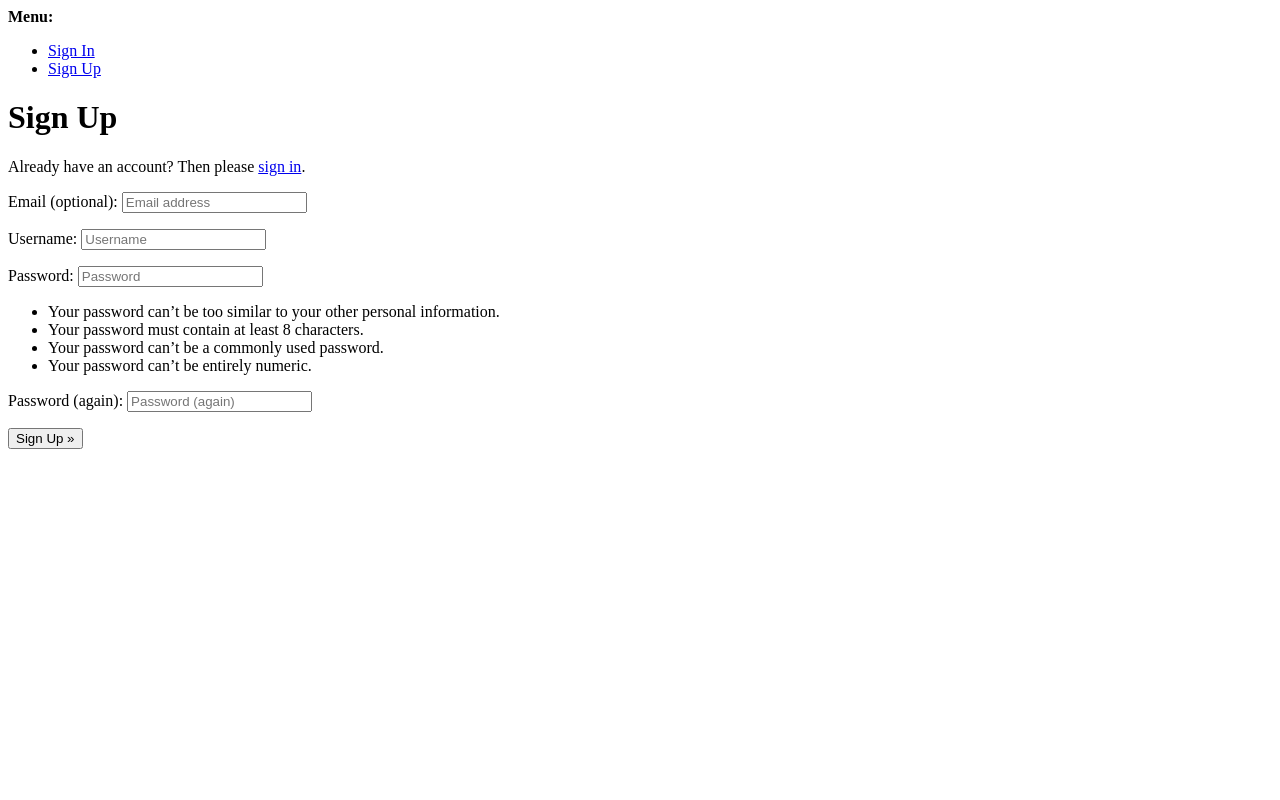
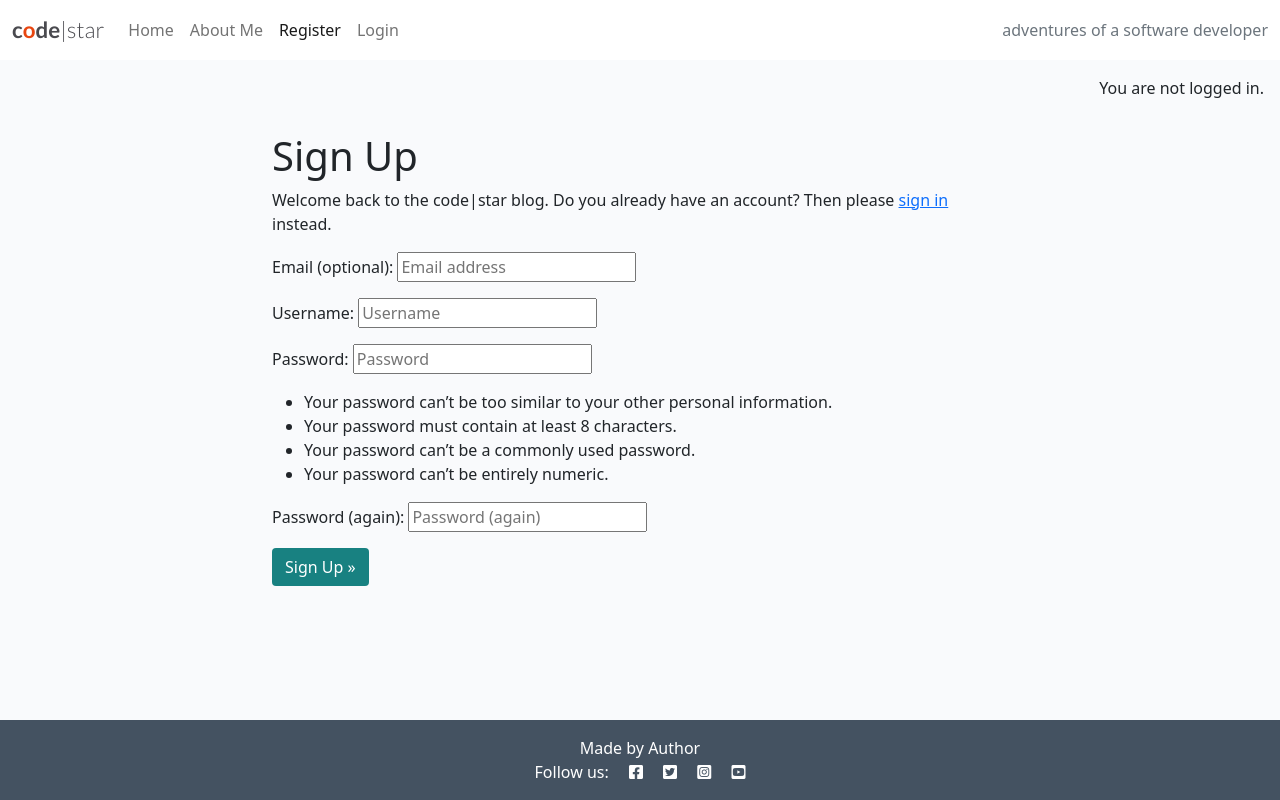
Before and after one commit to harrypmdev/django-blog, a Django app: page /accounts/signup/ in a window 1280 px wide. Run offline with Django 4.2, Linux system fonts and the light colour scheme.

Commit message:
feat: style register page

```diff
--- a/codestar/settings.py
+++ b/codestar/settings.py
@@ -32,7 +32,7 @@ TEMPLATES_DIR = os.path.join(BASE_DIR, 'templates')
 SECRET_KEY = os.environ.get('SECRET_KEY')
 
 # SECURITY WARNING: don't run with debug turned on in production!
-DEBUG = False
+DEBUG = True
 
 ALLOWED_HOSTS = ['8000-harrypmdev-djangoblog-050qxavpju7.ws.codeinstitute-ide.net',
 'https://8000-harrypmdev-djangoblog-9flo70syblz.ws.codeinstitute-ide.net/',
@@ -57,7 +57,7 @@ INSTALLED_APPS = [
     'about',
 ]
 
-# Constants for authorisation (AllAuth)
+# Constants for authentication (AllAuth)
 SITE_ID = 1
 LOGIN_REDIRECT_URL = '/'
 LOGOUT_REDIRECT_URL = '/'
--- a/templates/account/signup.html
+++ b/templates/account/signup.html
@@ -1,13 +1,17 @@
-{% extends "account/base.html" %}
+{% extends "base.html" %}
 
 {% load i18n %}
 
 {% block head_title %}{% trans "Signup" %}{% endblock head_title %}
 
 {% block content %}
+
+<div class="container">
+  <div class="row">
+      <div class="col-md-8 mt-3 offset-md-2">
         <h1>{% trans "Sign Up" %}</h1>
 
-<p>{% blocktrans %}Already have an account? Then please <a href="{{ login_url }}">sign in</a>.{% endblocktrans %}</p>
+        <p>{% blocktrans %}Welcome back to the code|star blog. Do you already have an account? Then please <a href="{{ login_url }}">sign in</a> instead.{% endblocktrans %}</p>
 
         <form class="signup" id="signup_form" method="post" action="{% url 'account_signup' %}">
           {% csrf_token %}
@@ -15,7 +19,10 @@
           {% if redirect_field_value %}
           <input type="hidden" name="{{ redirect_field_name }}" value="{{ redirect_field_value }}" />
           {% endif %}
-  <button type="submit">{% trans "Sign Up" %} &raquo;</button>
+          <button class="btn btn-signup right" type="submit">{% trans "Sign Up" %} &raquo;</button>
         </form>
+      </div>
+    </div>
+  </div>
 
 {% endblock content %}
--- a/templates/base.html
+++ b/templates/base.html
@@ -51,18 +51,19 @@
                         <a class="nav-link {% if request.path == about_url %}active{% endif %}" aria-current="page"
                             href="{% url 'about' %}">About Me</a>
                     </li>
+                    {% if user.is_authenticated %}
                     <li class="nav-item">
-                        <a class="nav-link {% if request.path == logout_url %}active{% endif %}" aria-current="page"
-                            href="{% url 'account_logout' %}">Logout</a>
+                        <a class="nav-link {% if request.path == logout_url %}active{% endif %}" aria-current="page" href="{% url 'account_logout' %}">Logout</a>
                     </li>
+                    {% else %}
                     <li class="nav-item">
                         <a class="nav-link {% if request.path == signup_url %}active{% endif %}" aria-current="page"
                             href="{% url 'account_signup' %}">Register</a>
                     </li>
                     <li class="nav-item">
-                        <a class="nav-link {% if request.path == login_url %}active{% endif %}" aria-current="page"
-                            href="{% url 'account_login' %}">Login</a>
+                        <a class="nav-link {% if request.path == login_url %}active{% endif %}" aria-current="page" href="{% url 'account_login' %}">Login</a>
                     </li>
+                    {% endif %}
                 </ul>
                 <span class="navbar-text text-muted">
                     adventures of a software developer
@@ -72,7 +73,11 @@
     </nav>
 
     <main class="flex-shrink-0 main-bg">
-
+            {% if user.is_authenticated %}
+                <p class="text-end m-3">You are logged in as {{ user }}</p>
+            {% else %}
+                <p class="text-end m-3">You are not logged in.</p>
+            {% endif %}
         {% block content %}
         <!-- Content Goes here -->
         {% endblock content %}
```
Also changed, not shown: 1 other file. Lines whose indentation alone changed are shown as unchanged.
